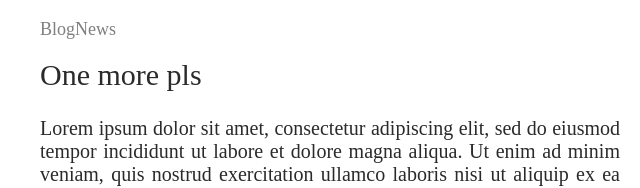
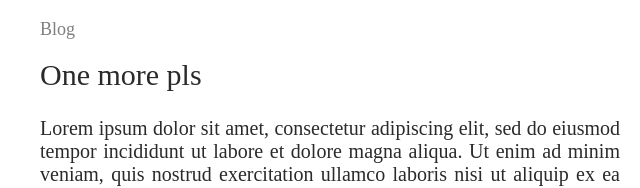
Before and after one commit to Swepool/kryptokrona-cms, a Gatsby site: page /blog in a window 1280 px wide. Shown: the part 849-1037 px from the top of the page, 0-640 px from the left. Built offline with nearby package versions, Linux system fonts and the light colour scheme; Gatsby itself is replaced by a stand-in of ours; a web font is replaced by a local one.

Commit message:
Update Blog “one-more-pls”

```diff
--- a/blog/one-more-pls.md
+++ b/blog/one-more-pls.md
@@ -10,7 +10,6 @@ summary: Lorem ipsum dolor sit amet, consectetur adipiscing elit, sed do eiusmod
   consequat.
 tags:
   - Blog
-  - News
 ---
 Lorem ipsum dolor sit amet, consectetur adipiscing elit, sed do eiusmod tempor incididunt ut labore et dolore magna aliqua. Ut enim ad minim veniam, quis nostrud exercitation ullamco laboris nisi ut aliquip ex ea commodo consequat.
 
```
